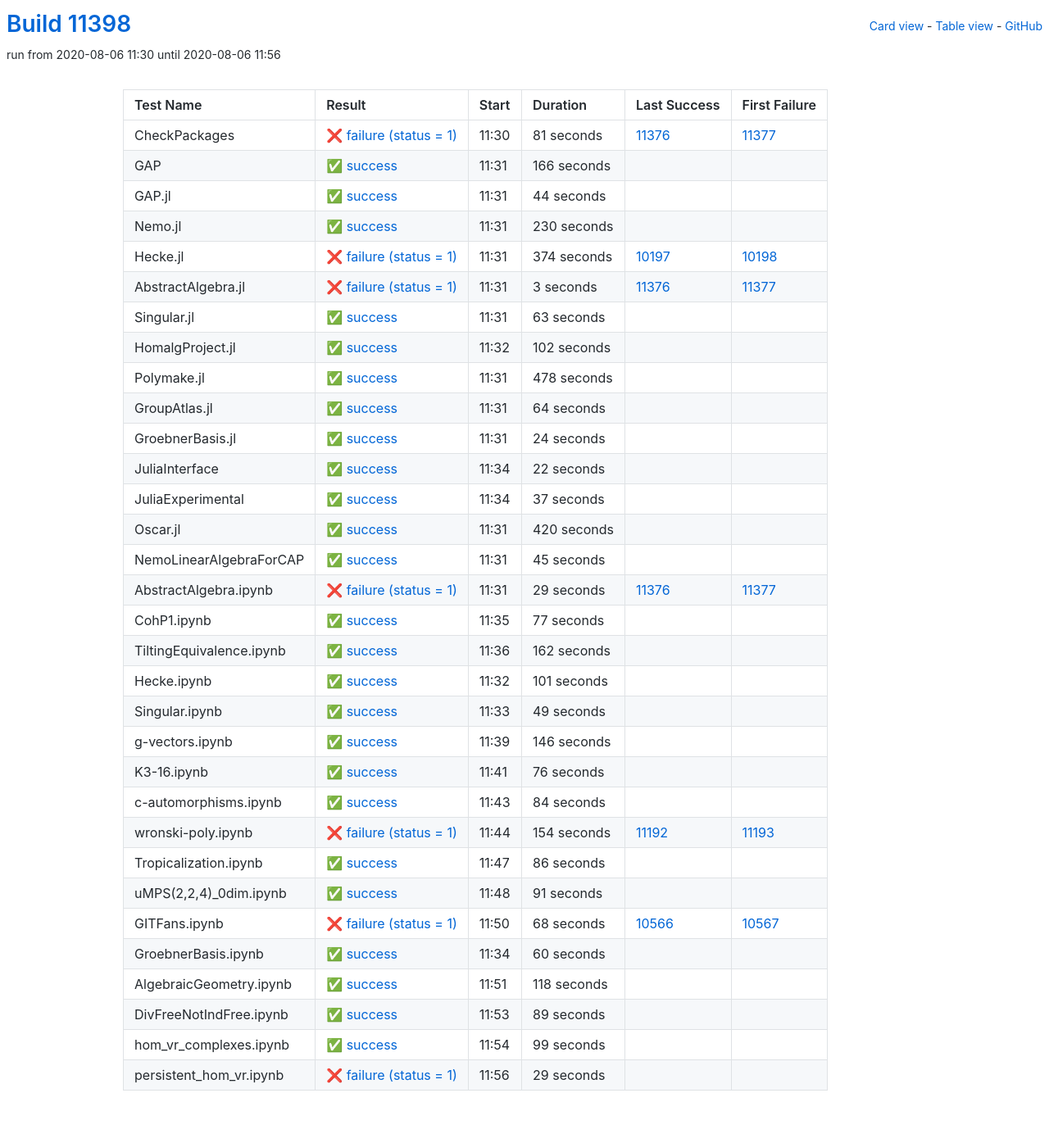
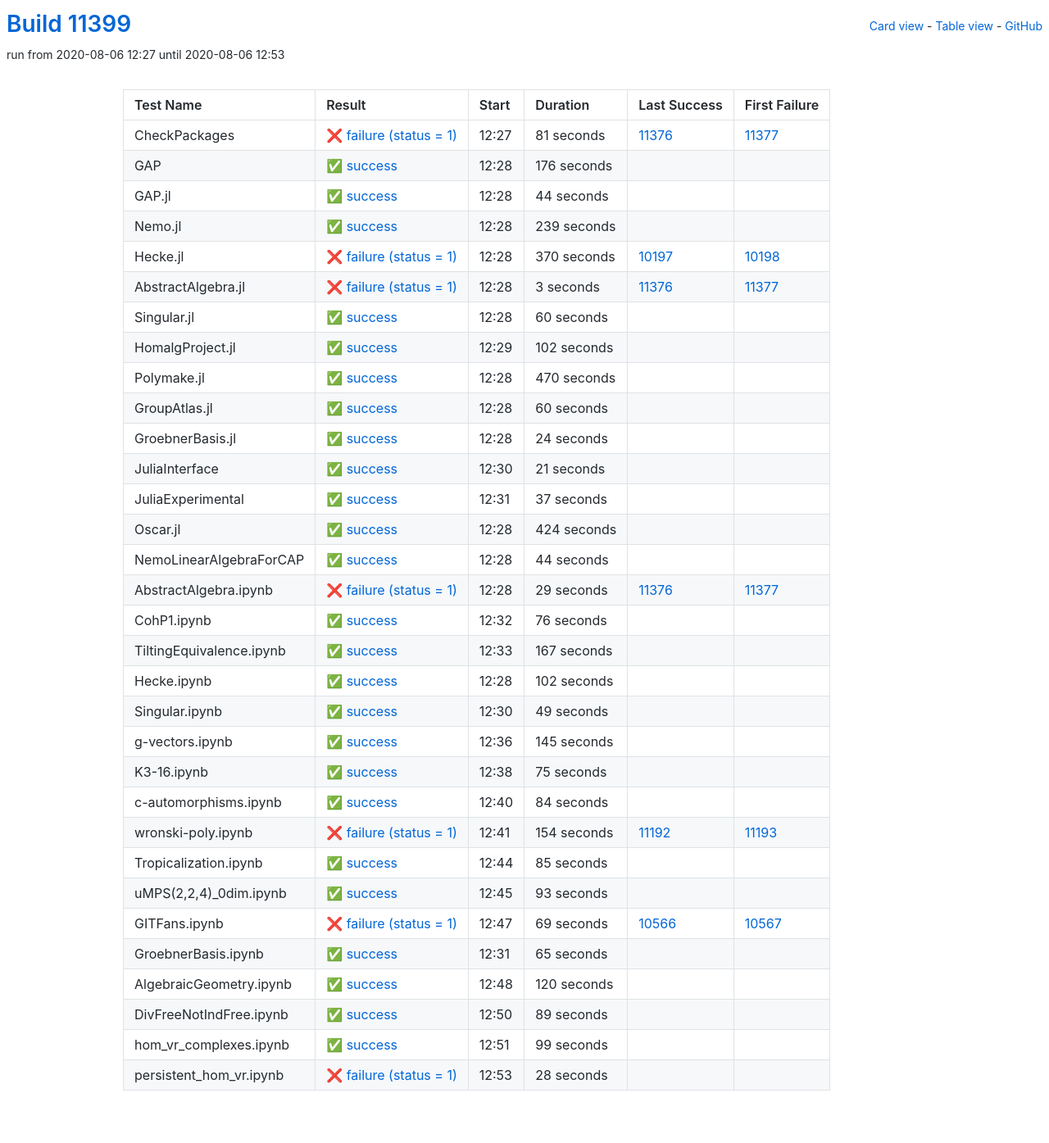
Before and after one commit to oscar-system/oscar-ci-status, a Jekyll site: the page built from table.html, in a window 1280 px wide. Shown: the whole page at 82% size. Built offline with Jekyll 4.4.1, drawn with Linux system fonts in a browser that asks for light colours.

Commit message:
Build #11399

```diff
--- a/_data/ci.yml
+++ b/_data/ci.yml
@@ -1,6 +1,6 @@
 ---
-build: 11398
-build_url: https://oscarci.mathematik.uni-kl.de/job/oscar/11398/
+build: 11399
+build_url: https://oscarci.mathematik.uni-kl.de/job/oscar/11399/
 job: oscar
 organization: oscar-system
 repo: oscar-ci-status
@@ -8,8 +8,8 @@
 tests:
 - name: CheckPackages
   id: checkpackages
-  log: https://oscarci.mathematik.uni-kl.de/job/oscar/11398/artifact/logs/build-11398/CheckPackages.log
-  start: 2020-08-06 11:30
+  log: https://oscarci.mathematik.uni-kl.de/job/oscar/11399/artifact/logs/build-11399/CheckPackages.log
+  start: 2020-08-06 12:27
   success: false
   exitcode: 1
   status: failure
@@ -20,20 +20,20 @@
   first_failure_url: https://oscarci.mathematik.uni-kl.de/job/oscar/11377/
 - name: GAP
   id: gap
-  log: https://oscarci.mathematik.uni-kl.de/job/oscar/11398/artifact/logs/build-11398/GAP.log
-  start: 2020-08-06 11:31
+  log: https://oscarci.mathematik.uni-kl.de/job/oscar/11399/artifact/logs/build-11399/GAP.log
+  start: 2020-08-06 12:28
   success: true
   exitcode: 0
   status: success
-  duration: 166
+  duration: 176
   last_success: false
   last_success_url:
   first_failure: false
   first_failure_url:
 - name: GAP.jl
   id: gap-jl
-  log: https://oscarci.mathematik.uni-kl.de/job/oscar/11398/artifact/logs/build-11398/GAP.jl.log
-  start: 2020-08-06 11:31
+  log: https://oscarci.mathematik.uni-kl.de/job/oscar/11399/artifact/logs/build-11399/GAP.jl.log
+  start: 2020-08-06 12:28
   success: true
   exitcode: 0
   status: success
@@ -44,32 +44,32 @@
   first_failure_url:
 - name: Nemo.jl
   id: nemo-jl
-  log: https://oscarci.mathematik.uni-kl.de/job/oscar/11398/artifact/logs/build-11398/Nemo.jl.log
-  start: 2020-08-06 11:31
+  log: https://oscarci.mathematik.uni-kl.de/job/oscar/11399/artifact/logs/build-11399/Nemo.jl.log
+  start: 2020-08-06 12:28
   success: true
   exitcode: 0
   status: success
-  duration: 230
+  duration: 239
   last_success: false
   last_success_url:
   first_failure: false
   first_failure_url:
 - name: Hecke.jl
   id: hecke-jl
-  log: https://oscarci.mathematik.uni-kl.de/job/oscar/11398/artifact/logs/build-11398/Hecke.jl.log
-  start: 2020-08-06 11:31
+  log: https://oscarci.mathematik.uni-kl.de/job/oscar/11399/artifact/logs/build-11399/Hecke.jl.log
+  start: 2020-08-06 12:28
   success: false
   exitcode: 1
   status: failure
-  duration: 374
+  duration: 370
   last_success: 10197
   last_success_url: https://oscarci.mathematik.uni-kl.de/job/oscar/10197/
   first_failure: 10198
   first_failure_url: https://oscarci.mathematik.uni-kl.de/job/oscar/10198/
 - name: AbstractAlgebra.jl
   id: abstractalgebra-jl
-  log: https://oscarci.mathematik.uni-kl.de/job/oscar/11398/artifact/logs/build-11398/AbstractAlgebra.jl.log
-  start: 2020-08-06 11:31
+  log: https://oscarci.mathematik.uni-kl.de/job/oscar/11399/artifact/logs/build-11399/AbstractAlgebra.jl.log
+  start: 2020-08-06 12:28
   success: false
   exitcode: 1
   status: failure
@@ -80,20 +80,20 @@
   first_failure_url: https://oscarci.mathematik.uni-kl.de/job/oscar/11377/
 - name: Singular.jl
   id: singular-jl
-  log: https://oscarci.mathematik.uni-kl.de/job/oscar/11398/artifact/logs/build-11398/Singular.jl.log
-  start: 2020-08-06 11:31
+  log: https://oscarci.mathematik.uni-kl.de/job/oscar/11399/artifact/logs/build-11399/Singular.jl.log
+  start: 2020-08-06 12:28
   success: true
   exitcode: 0
   status: success
-  duration: 63
+  duration: 60
   last_success: false
   last_success_url:
   first_failure: false
   first_failure_url:
 - name: HomalgProject.jl
   id: homalgproject-jl
-  log: https://oscarci.mathematik.uni-kl.de/job/oscar/11398/artifact/logs/build-11398/HomalgProject.jl.log
-  start: 2020-08-06 11:32
+  log: https://oscarci.mathematik.uni-kl.de/job/oscar/11399/artifact/logs/build-11399/HomalgProject.jl.log
+  start: 2020-08-06 12:29
   success: true
   exitcode: 0
   status: success
@@ -104,32 +104,32 @@
   first_failure_url:
 - name: Polymake.jl
   id: polymake-jl
-  log: https://oscarci.mathematik.uni-kl.de/job/oscar/11398/artifact/logs/build-11398/Polymake.jl.log
-  start: 2020-08-06 11:31
+  log: https://oscarci.mathematik.uni-kl.de/job/oscar/11399/artifact/logs/build-11399/Polymake.jl.log
+  start: 2020-08-06 12:28
   success: true
   exitcode: 0
   status: success
-  duration: 478
+  duration: 470
   last_success: false
   last_success_url:
   first_failure: false
   first_failure_url:
 - name: GroupAtlas.jl
   id: groupatlas-jl
-  log: https://oscarci.mathematik.uni-kl.de/job/oscar/11398/artifact/logs/build-11398/GroupAtlas.jl.log
-  start: 2020-08-06 11:31
+  log: https://oscarci.mathematik.uni-kl.de/job/oscar/11399/artifact/logs/build-11399/GroupAtlas.jl.log
+  start: 2020-08-06 12:28
   success: true
   exitcode: 0
   status: success
-  duration: 64
+  duration: 60
   last_success: false
   last_success_url:
   first_failure: false
   first_failure_url:
 - name: GroebnerBasis.jl
   id: groebnerbasis-jl
-  log: https://oscarci.mathematik.uni-kl.de/job/oscar/11398/artifact/logs/build-11398/GroebnerBasis.jl.log
-  start: 2020-08-06 11:31
+  log: https://oscarci.mathematik.uni-kl.de/job/oscar/11399/artifact/logs/build-11399/GroebnerBasis.jl.log
+  start: 2020-08-06 12:28
   success: true
   exitcode: 0
   status: success
@@ -140,20 +140,20 @@
   first_failure_url:
 - name: JuliaInterface
   id: juliainterface
-  log: https://oscarci.mathematik.uni-kl.de/job/oscar/11398/artifact/logs/build-11398/JuliaInterface.log
-  start: 2020-08-06 11:34
+  log: https://oscarci.mathematik.uni-kl.de/job/oscar/11399/artifact/logs/build-11399/JuliaInterface.log
+  start: 2020-08-06 12:30
   success: true
   exitcode: 0
   status: success
-  duration: 22
+  duration: 21
   last_success: false
   last_success_url:
   first_failure: false
   first_failure_url:
 - name: JuliaExperimental
   id: juliaexperimental
-  log: https://oscarci.mathematik.uni-kl.de/job/oscar/11398/artifact/logs/build-11398/JuliaExperimental.log
-  start: 2020-08-06 11:34
+  log: https://oscarci.mathematik.uni-kl.de/job/oscar/11399/artifact/logs/build-11399/JuliaExperimental.log
+  start: 2020-08-06 12:31
   success: true
   exitcode: 0
   status: success
@@ -164,32 +164,32 @@
   first_failure_url:
 - name: Oscar.jl
   id: oscar-jl
-  log: https://oscarci.mathematik.uni-kl.de/job/oscar/11398/artifact/logs/build-11398/Oscar.jl.log
-  start: 2020-08-06 11:31
+  log: https://oscarci.mathematik.uni-kl.de/job/oscar/11399/artifact/logs/build-11399/Oscar.jl.log
+  start: 2020-08-06 12:28
   success: true
   exitcode: 0
   status: success
-  duration: 420
+  duration: 424
   last_success: false
   last_success_url:
   first_failure: false
   first_failure_url:
 - name: NemoLinearAlgebraForCAP
   id: nemolinearalgebraforcap
-  log: https://oscarci.mathematik.uni-kl.de/job/oscar/11398/artifact/logs/build-11398/NemoLinearAlgebraForCAP.log
-  start: 2020-08-06 11:31
+  log: https://oscarci.mathematik.uni-kl.de/job/oscar/11399/artifact/logs/build-11399/NemoLinearAlgebraForCAP.log
+  start: 2020-08-06 12:28
   success: true
   exitcode: 0
   status: success
-  duration: 45
+  duration: 44
   last_success: false
   last_success_url:
   first_failure: false
   first_failure_url:
 - name: AbstractAlgebra.ipynb
   id: abstractalgebra-ipynb
-  log: https://oscarci.mathematik.uni-kl.de/job/oscar/11398/artifact/logs/build-11398/AbstractAlgebra.ipynb.log
-  start: 2020-08-06 11:31
+  log: https://oscarci.mathematik.uni-kl.de/job/oscar/11399/artifact/logs/build-11399/AbstractAlgebra.ipynb.log
+  start: 2020-08-06 12:28
   success: false
   exitcode: 1
   status: failure
@@ -200,44 +200,44 @@
   first_failure_url: https://oscarci.mathematik.uni-kl.de/job/oscar/11377/
 - name: CohP1.ipynb
   id: cohp1-ipynb
-  log: https://oscarci.mathematik.uni-kl.de/job/oscar/11398/artifact/logs/build-11398/CohP1.ipynb.log
-  start: 2020-08-06 11:35
+  log: https://oscarci.mathematik.uni-kl.de/job/oscar/11399/artifact/logs/build-11399/CohP1.ipynb.log
+  start: 2020-08-06 12:32
   success: true
   exitcode: 0
   status: success
-  duration: 77
+  duration: 76
   last_success: false
   last_success_url:
   first_failure: false
   first_failure_url:
 - name: TiltingEquivalence.ipynb
   id: tiltingequivalence-ipynb
-  log: https://oscarci.mathematik.uni-kl.de/job/oscar/11398/artifact/logs/build-11398/TiltingEquivalence.ipynb.log
-  start: 2020-08-06 11:36
+  log: https://oscarci.mathematik.uni-kl.de/job/oscar/11399/artifact/logs/build-11399/TiltingEquivalence.ipynb.log
+  start: 2020-08-06 12:33
   success: true
   exitcode: 0
   status: success
-  duration: 162
+  duration: 167
   last_success: false
   last_success_url:
   first_failure: false
   first_failure_url:
 - name: Hecke.ipynb
   id: hecke-ipynb
-  log: https://oscarci.mathematik.uni-kl.de/job/oscar/11398/artifact/logs/build-11398/Hecke.ipynb.log
-  start: 2020-08-06 11:32
+  log: https://oscarci.mathematik.uni-kl.de/job/oscar/11399/artifact/logs/build-11399/Hecke.ipynb.log
+  start: 2020-08-06 12:28
   success: true
   exitcode: 0
   status: success
-  duration: 101
+  duration: 102
   last_success: false
   last_success_url:
   first_failure: false
   first_failure_url:
 - name: Singular.ipynb
   id: singular-ipynb
-  log: https://oscarci.mathematik.uni-kl.de/job/oscar/11398/artifact/logs/build-11398/Singular.ipynb.log
-  start: 2020-08-06 11:33
+  log: https://oscarci.mathematik.uni-kl.de/job/oscar/11399/artifact/logs/build-11399/Singular.ipynb.log
+  start: 2020-08-06 12:30
   success: true
   exitcode: 0
   status: success
@@ -248,32 +248,32 @@
   first_failure_url:
 - name: g-vectors.ipynb
   id: g-vectors-ipynb
-  log: https://oscarci.mathematik.uni-kl.de/job/oscar/11398/artifact/logs/build-11398/g-vectors.ipynb.log
-  start: 2020-08-06 11:39
+  log: https://oscarci.mathematik.uni-kl.de/job/oscar/11399/artifact/logs/build-11399/g-vectors.ipynb.log
+  start: 2020-08-06 12:36
   success: true
   exitcode: 0
   status: success
-  duration: 146
+  duration: 145
   last_success: false
   last_success_url:
   first_failure: false
   first_failure_url:
 - name: K3-16.ipynb
   id: k3-16-ipynb
-  log: https://oscarci.mathematik.uni-kl.de/job/oscar/11398/artifact/logs/build-11398/K3-16.ipynb.log
-  start: 2020-08-06 11:41
+  log: https://oscarci.mathematik.uni-kl.de/job/oscar/11399/artifact/logs/build-11399/K3-16.ipynb.log
+  start: 2020-08-06 12:38
   success: true
   exitcode: 0
   status: success
-  duration: 76
+  duration: 75
   last_success: false
   last_success_url:
   first_failure: false
   first_failure_url:
 - name: c-automorphisms.ipynb
   id: c-automorphisms-ipynb
-  log: https://oscarci.mathematik.uni-kl.de/job/oscar/11398/artifact/logs/build-11398/c-automorphisms.ipynb.log
-  start: 2020-08-06 11:43
+  log: https://oscarci.mathematik.uni-kl.de/job/oscar/11399/artifact/logs/build-11399/c-automorphisms.ipynb.log
+  start: 2020-08-06 12:40
   success: true
   exitcode: 0
   status: success
@@ -284,8 +284,8 @@
   first_failure_url:
 - name: wronski-poly.ipynb
   id: wronski-poly-ipynb
-  log: https://oscarci.mathematik.uni-kl.de/job/oscar/11398/artifact/logs/build-11398/wronski-poly.ipynb.log
-  start: 2020-08-06 11:44
+  log: https://oscarci.mathematik.uni-kl.de/job/oscar/11399/artifact/logs/build-11399/wronski-poly.ipynb.log
+  start: 2020-08-06 12:41
   success: false
   exitcode: 1
   status: failure
@@ -296,68 +296,68 @@
   first_failure_url: https://oscarci.mathematik.uni-kl.de/job/oscar/11193/
 - name: Tropicalization.ipynb
   id: tropicalization-ipynb
-  log: https://oscarci.mathematik.uni-kl.de/job/oscar/11398/artifact/logs/build-11398/Tropicalization.ipynb.log
-  start: 2020-08-06 11:47
+  log: https://oscarci.mathematik.uni-kl.de/job/oscar/11399/artifact/logs/build-11399/Tropicalization.ipynb.log
+  start: 2020-08-06 12:44
   success: true
   exitcode: 0
   status: success
-  duration: 86
+  duration: 85
   last_success: false
   last_success_url:
   first_failure: false
   first_failure_url:
 - name: uMPS(2,2,4)_0dim.ipynb
   id: umps-2-2-4-0dim-ipynb
-  log: https://oscarci.mathematik.uni-kl.de/job/oscar/11398/artifact/logs/build-11398/uMPS-2-2-4-_0dim.ipynb.log
-  start: 2020-08-06 11:48
+  log: https://oscarci.mathematik.uni-kl.de/job/oscar/11399/artifact/logs/build-11399/uMPS-2-2-4-_0dim.ipynb.log
+  start: 2020-08-06 12:45
   success: true
   exitcode: 0
   status: success
-  duration: 91
+  duration: 93
   last_success: false
   last_success_url:
   first_failure: false
   first_failure_url:
 - name: GITFans.ipynb
   id: gitfans-ipynb
-  log: https://oscarci.mathematik.uni-kl.de/job/oscar/11398/artifact/logs/build-11398/GITFans.ipynb.log
-  start: 2020-08-06 11:50
+  log: https://oscarci.mathematik.uni-kl.de/job/oscar/11399/artifact/logs/build-11399/GITFans.ipynb.log
+  start: 2020-08-06 12:47
   success: false
   exitcode: 1
   status: failure
-  duration: 68
+  duration: 69
   last_success: 10566
   last_success_url: https://oscarci.mathematik.uni-kl.de/job/oscar/10566/
   first_failure: 10567
   first_failure_url: https://oscarci.mathematik.uni-kl.de/job/oscar/10567/
 - name: GroebnerBasis.ipynb
   id: groebnerbasis-ipynb
-  log: https://oscarci.mathematik.uni-kl.de/job/oscar/11398/artifact/logs/build-11398/GroebnerBasis.ipynb.log
-  start: 2020-08-06 11:34
+  log: https://oscarci.mathematik.uni-kl.de/job/oscar/11399/artifact/logs/build-11399/GroebnerBasis.ipynb.log
+  start: 2020-08-06 12:31
   success: true
   exitcode: 0
   status: success
-  duration: 60
+  duration: 65
   last_success: false
   last_success_url:
   first_failure: false
   first_failure_url:
 - name: AlgebraicGeometry.ipynb
   id: algebraicgeometry-ipynb
-  log: https://oscarci.mathematik.uni-kl.de/job/oscar/11398/artifact/logs/build-11398/AlgebraicGeometry.ipynb.log
-  start: 2020-08-06 11:51
+  log: https://oscarci.mathematik.uni-kl.de/job/oscar/11399/artifact/logs/build-11399/AlgebraicGeometry.ipynb.log
+  start: 2020-08-06 12:48
   success: true
   exitcode: 0
   status: success
-  duration: 118
+  duration: 120
   last_success: false
   last_success_url:
   first_failure: false
   first_failure_url:
 - name: DivFreeNotIndFree.ipynb
   id: divfreenotindfree-ipynb
-  log: https://oscarci.mathematik.uni-kl.de/job/oscar/11398/artifact/logs/build-11398/DivFreeNotIndFree.ipynb.log
-  start: 2020-08-06 11:53
+  log: https://oscarci.mathematik.uni-kl.de/job/oscar/11399/artifact/logs/build-11399/DivFreeNotIndFree.ipynb.log
+  start: 2020-08-06 12:50
   success: true
   exitcode: 0
   status: success
@@ -368,8 +368,8 @@
   first_failure_url:
 - name: hom_vr_complexes.ipynb
   id: hom-vr-complexes-ipynb
-  log: https://oscarci.mathematik.uni-kl.de/job/oscar/11398/artifact/logs/build-11398/hom_vr_complexes.ipynb.log
-  start: 2020-08-06 11:54
+  log: https://oscarci.mathematik.uni-kl.de/job/oscar/11399/artifact/logs/build-11399/hom_vr_complexes.ipynb.log
+  start: 2020-08-06 12:51
   success: true
   exitcode: 0
   status: success
@@ -380,12 +380,12 @@
   first_failure_url:
 - name: persistent_hom_vr.ipynb
   id: persistent-hom-vr-ipynb
-  log: https://oscarci.mathematik.uni-kl.de/job/oscar/11398/artifact/logs/build-11398/persistent_hom_vr.ipynb.log
-  start: 2020-08-06 11:56
+  log: https://oscarci.mathematik.uni-kl.de/job/oscar/11399/artifact/logs/build-11399/persistent_hom_vr.ipynb.log
+  start: 2020-08-06 12:53
   success: false
   exitcode: 1
   status: failure
-  duration: 29
+  duration: 28
   last_success: false
   last_success_url:
   first_failure: false
```
Also changed, not shown: README.md.
